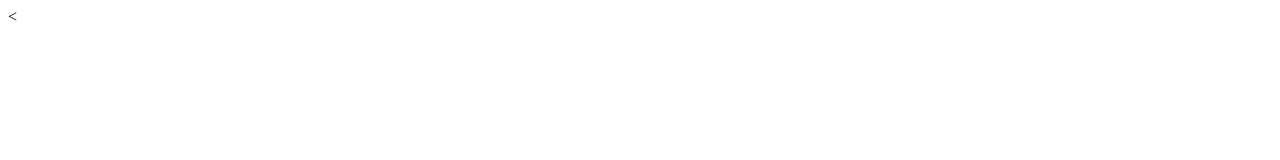
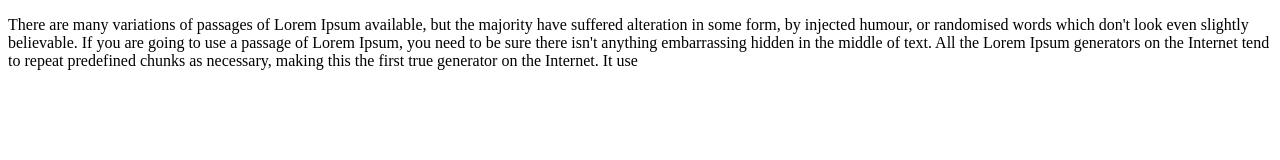
Before and after one commit to wojocode/cs50, a plain HTML site: page week_eight/paragraphs.html in a window 1280 px wide. Drawn offline with Linux system fonts and the light colour scheme.

Commit message:
Sun, Mar 19, 2023, 5:00 PM +01:00

```diff
--- a/week_eight/paragraphs.html
+++ b/week_eight/paragraphs.html
@@ -1,12 +1,17 @@
 <!DOCTYPE html>
 
 <html lang="en">
-    <title>
-
-    </title>
+    <head>
+        <title>paragraphs</title>
+    </head>
+    <body>
+        <p>There are many variations of passages of Lorem Ipsum available,
+            but the majority have suffered alteration in some form, by injected humour, or randomised words which don't look even slightly believable. If you are going to use a passage of Lorem Ipsum, you need to be sure there isn't anything embarrassing hidden in the middle of text. All the Lorem Ipsum generators on the Internet tend to repeat predefined chunks as necessary,
+            making this the first true generator on the Internet. It use</p>
 
 
-<
+    </body>
+
 
 
 </html>
```
